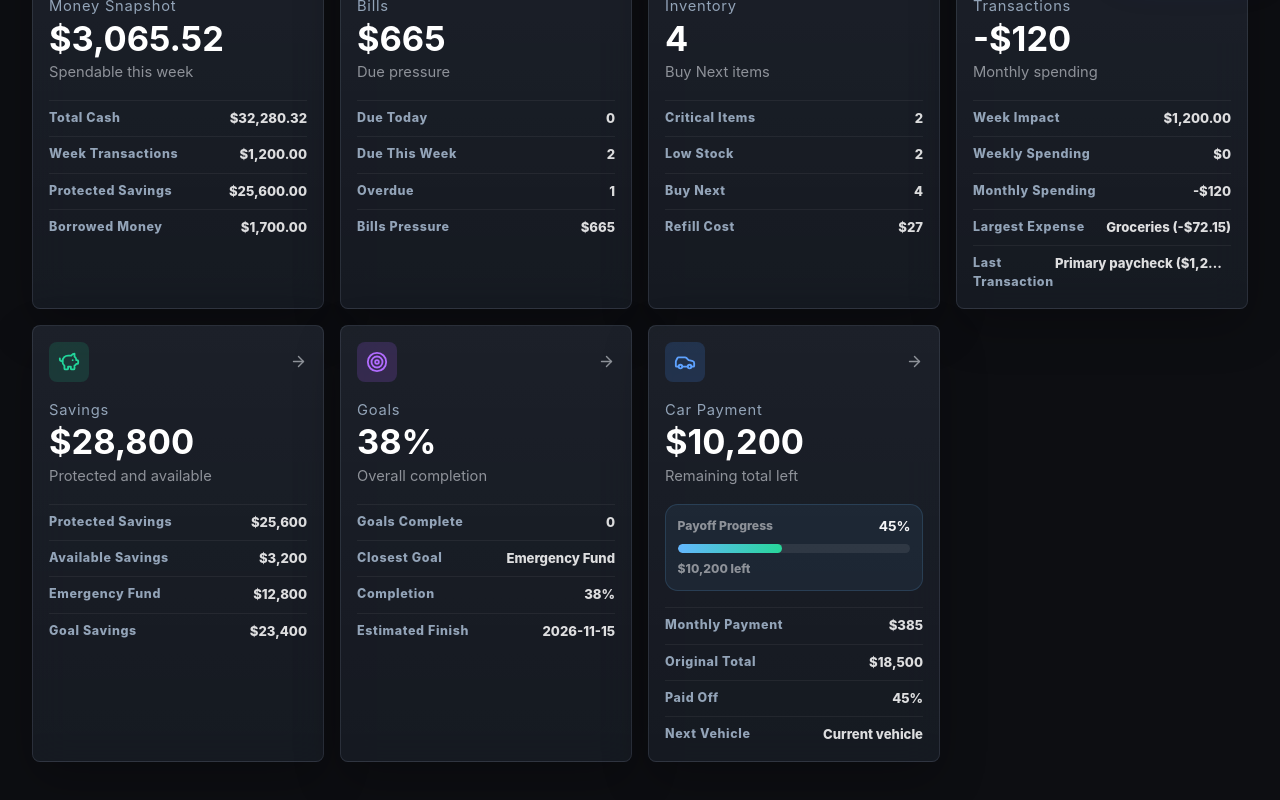
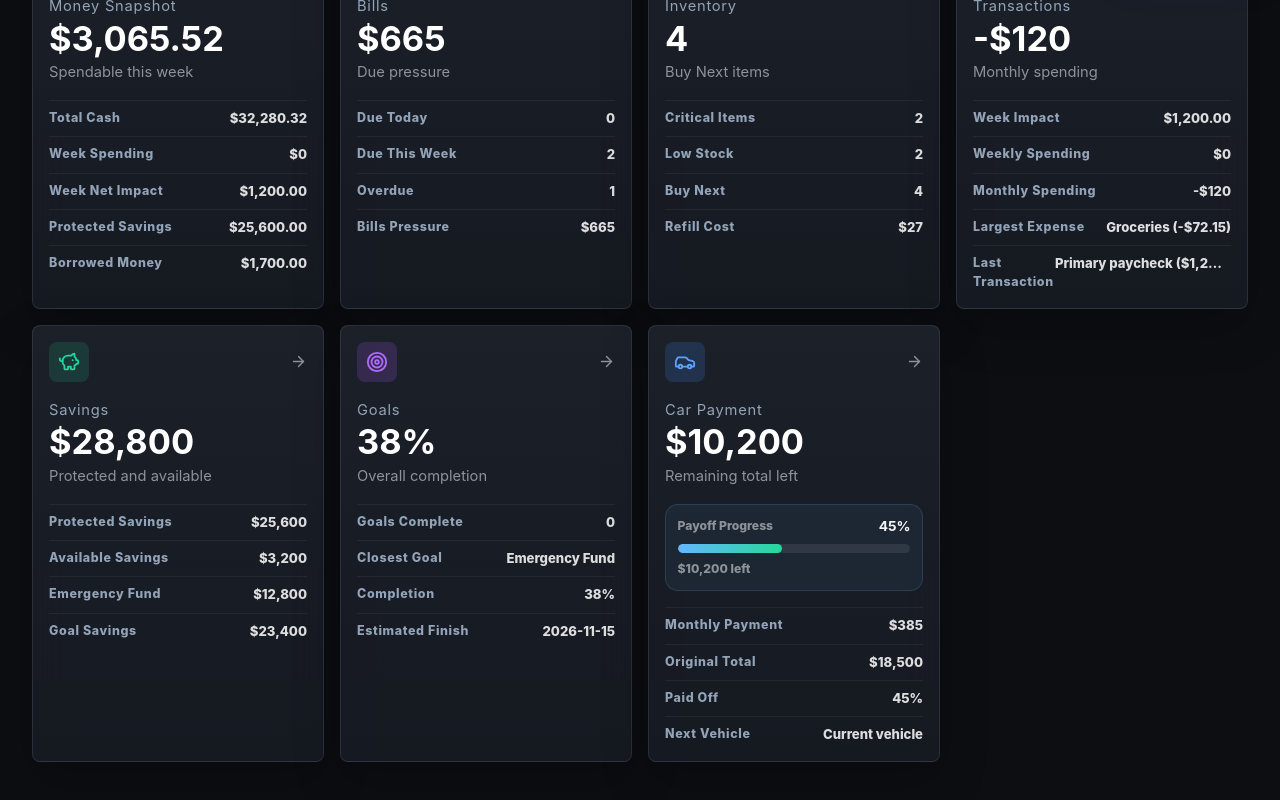
Before and after one commit to itwizzle21-CYBER/vcc-os, a React (Vite) app: page / in a window 1280 px wide. Shown: the part 819-1619 px from the top of the page. Built offline with nearby package versions, Linux system fonts and the light colour scheme.

Commit message:
fix: show transaction spending in money snapshot

```diff
--- a/src/App.tsx
+++ b/src/App.tsx
@@ -2068,6 +2068,8 @@ function summaryForSection(section: SectionKey, financialState: ReturnType<typeo
     money: [
       { label: "Total Cash", value: financialState.totalCash },
       { label: "Spendable / Safe", value: Math.min(financialState.spendableCash, financialState.safeToSpend) },
+      { label: "Week Spending", value: -Math.abs(financialState.weeklySpending), tone: "bad" as const },
+      { label: "Week Net Impact", value: financialState.transactionWeekNet, tone: financialState.transactionWeekNet < 0 ? "bad" as const : "good" as const },
       { label: "Protected Savings", value: financialState.protectedSavings },
       { label: "Available Savings", value: financialState.availableSavings },
       { label: "Weekly Income", value: financialState.weeklyIncome },
--- a/src/components/dashboard/Dashboard.tsx
+++ b/src/components/dashboard/Dashboard.tsx
@@ -56,7 +56,8 @@ export default function Dashboard({
       detail: "Spendable this week",
       metrics: [
         ["Total Cash", formatExactCurrency(financialState.totalCash)],
-        ["Week Transactions", formatExactCurrency(financialState.transactionWeekNet)],
+        ["Week Spending", formatDashboardSpending(financialState.weeklySpending)],
+        ["Week Net Impact", formatExactCurrency(financialState.transactionWeekNet)],
         ["Protected Savings", formatExactCurrency(financialState.protectedSavings)],
         ["Borrowed Money", formatExactCurrency(financialState.borrowedMoney)],
       ],
```
Also changed, not shown: 1 other file (tests, documents, lock files or other folders).
